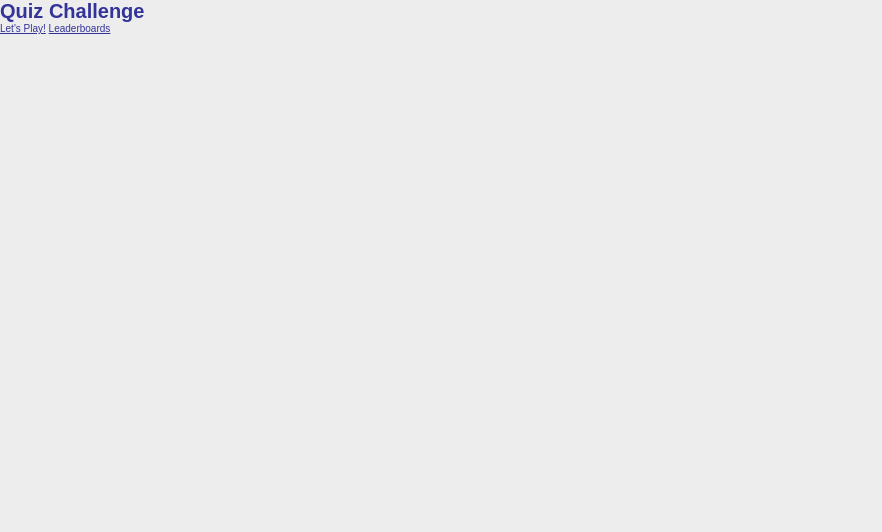
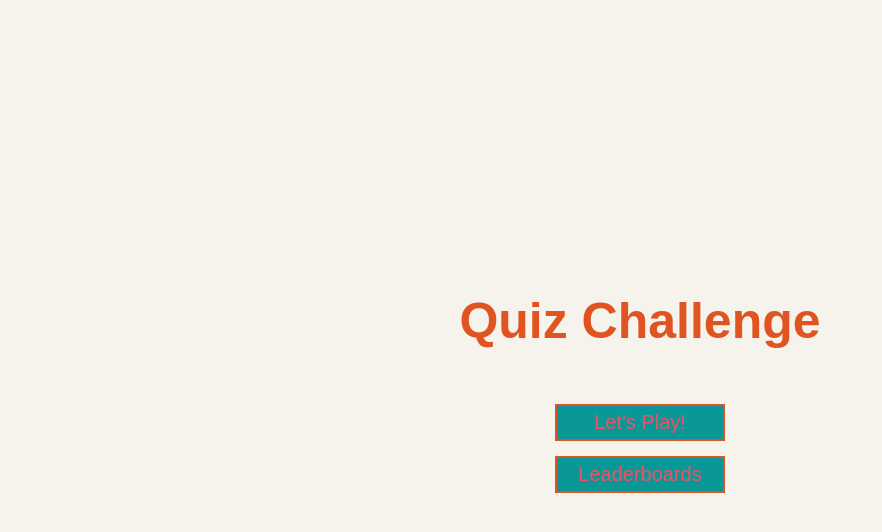
Before and after one commit to pseudoDjnn/Js-Coding-Quiz-App, a plain HTML site: page index.html in a window 1280 px wide. Shown: the whole page, without its empty margins (0-882 px from the left). Drawn offline with Linux system fonts and the light colour scheme.

Commit message:
add CSS init

```diff
--- a/assets/css/style.css
+++ b/assets/css/style.css
@@ -1,5 +1,5 @@
 :root {
-  background-color: #ededed;
+  background-color: #f5f3ec;
   font-size: 62.5%;
 }
 
@@ -8,5 +8,99 @@
   font-family: Arial, Helvetica, sans-serif;
   margin: 0;
   padding: 0;
-  color: #339;
+  color: #332;
 }
+
+h1,
+h2,
+h3,
+h4 {
+  margin-bottom: 1.5rem;
+}
+
+h1 {
+  font-size: 5rem;
+  color: #df5421;
+  margin-bottom: 5.4rem;
+}
+
+h1 > span {
+  font-size: 2.5rem;
+  font-weight: 400;
+}
+
+h2 {
+  font-size: 4rem;
+  margin-bottom: 4rem;
+  font-weight: 700;
+}
+
+h3 {
+  font-size: 3rem;
+  font-weight: 400;
+}
+
+/* BODY ATTRIBUTE */
+
+.container {
+  width: 100vw;
+  height: 100vh;
+  display: flex;
+  justify-content: center;
+  align-items: center;
+  max-width: 80rem;
+  margin: 0 auto;
+}
+
+.container > * {
+  width: 100%;
+}
+
+.flex-column {
+  display: flex;
+  flex-direction: column;
+}
+
+.flex-center {
+  justify-content: center;
+  align-items: center;
+}
+
+.justify-center {
+  justify-content: center;
+}
+
+.text-center {
+  text-align: center;
+}
+
+.hidden {
+  display: none;
+}
+
+/* BUTTONS */
+
+.btn {
+  font-size: 2rem;
+  padding: 0.5rem 0;
+  width: 17rem;
+  text-align: center;
+  border: 0.2rem solid #df5421;
+  margin-bottom: 1.5rem;
+  text-decoration: none;
+  color: #f05165;
+  background-color: #0a9797;
+}
+
+.btn:hover {
+  cursor: pointer;
+  box-shadow: 0 0.2rem 1.7rem 0 rgba(51, 16, 82, 0.92);
+  transform: translateY(-0.1rem);
+  transition: transform 2400ms;
+}
+
+.btn[disabled]:hover {
+  cursor: not-allowed;
+  box-shadow: none;
+  transform: none;
+}
```
